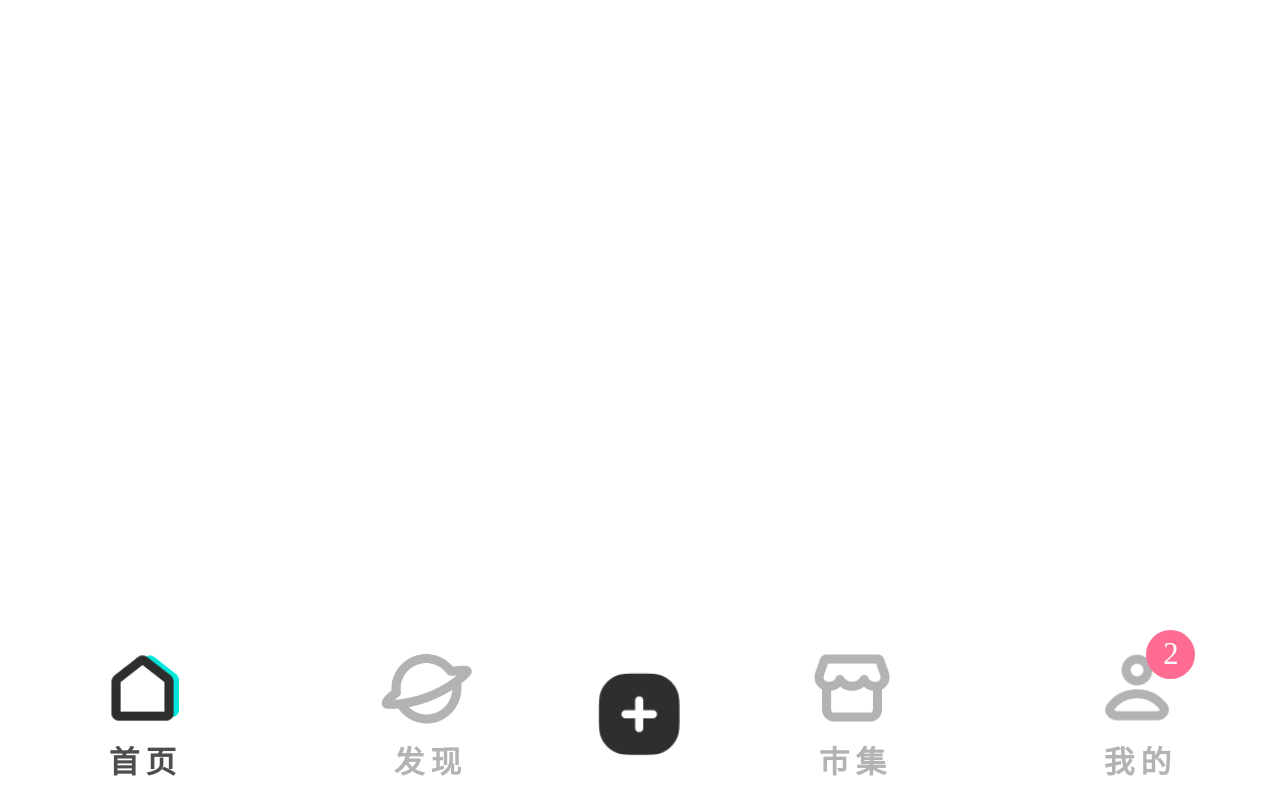
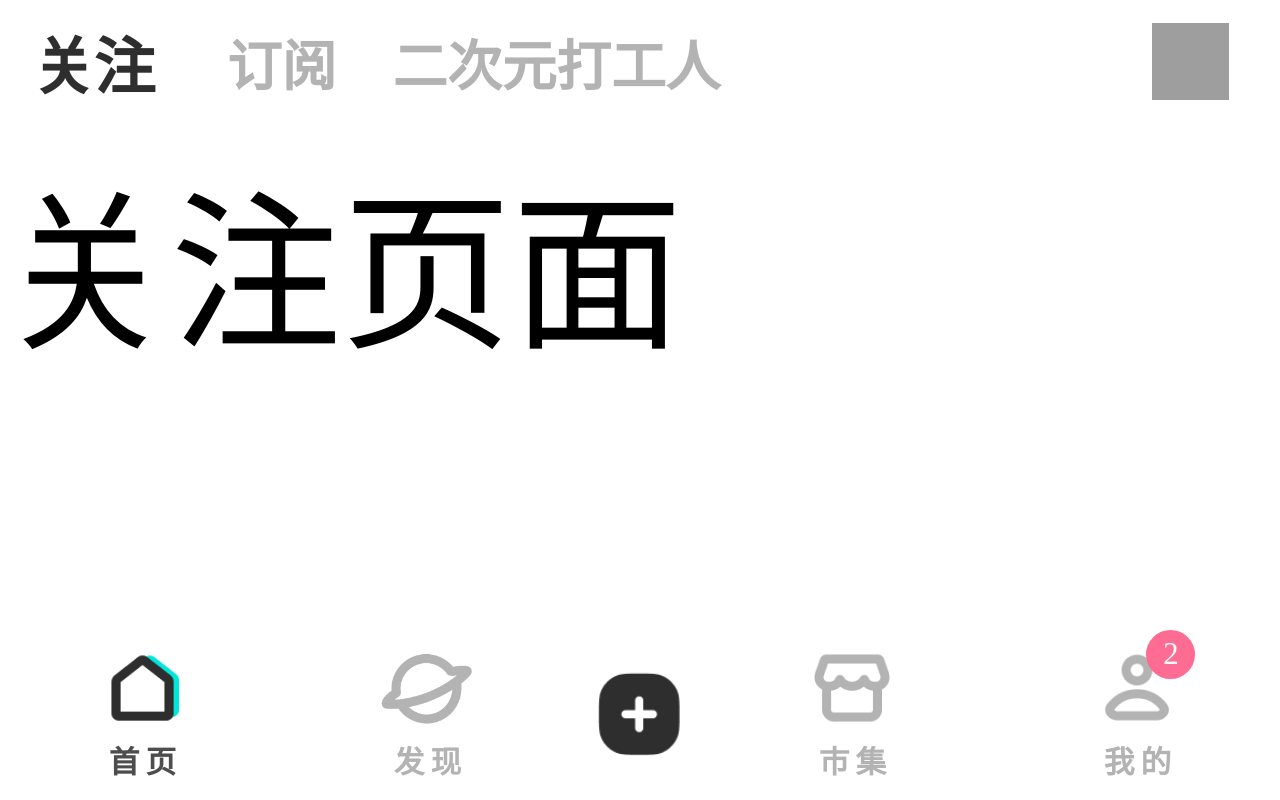
Before and after one commit to lgldlk/neteaseTopic1, a Vue app: page /home in a window 1280 px wide. Built offline with nearby package versions, Linux system fonts and the light colour scheme; grey boxes are pictures that could not be loaded.

Commit message:
🚀 将页面滑动逻辑抽离成hook，并编写首页市集的标题栏

```diff
--- a/src/components/mainLayout/components/tabbar/index.vue
+++ b/src/components/mainLayout/components/tabbar/index.vue
@@ -23,7 +23,7 @@
 </template>
 <script >
 import { defineComponent, computed } from 'vue'
-import baseApi from '@/componentApi'
+import baseApi from '@/hook'
 
 export default defineComponent({
   name: 'tabbar',
--- a/src/components/mainLayout/index.vue
+++ b/src/components/mainLayout/index.vue
@@ -20,7 +20,7 @@ export default defineComponent({
 <style scoped lang='scss'>
 .mainPage {
   height: 100vh;
-  width: 100vh;
+  width: 100vw;
   .tabbar {
     position: fixed;
     bottom: 0;
@@ -29,3 +29,36 @@ export default defineComponent({
   }
 }
 </style>
+<style  lang='scss'>
+.topBar {
+  position: fixed;
+  top: 0;
+  left: 0;
+  right: 0;
+
+  height: $topBarHeight;
+  box-sizing: border-box;
+}
+.pageCon {
+  height: calc(100vh - $bottomHeight);
+  width: 100vw;
+  position: relative;
+}
+.mainCon {
+  top: $topBarHeight;
+}
+.mainCon.swiper {
+  .swiper-slide {
+    height: calc(100vh - $bottomHeight - $topBarHeight);
+    width: 100vw;
+  }
+  .swiper-pagination {
+    .swiper-pagination-bullet {
+      background: rgb(255, 255, 255);
+    }
+    .swiper-pagination-bullet-active {
+      background: rgb(255, 255, 255);
+    }
+  }
+}
+</style>
--- /dev/null
+++ b/src/hook/pageTopBar.js
@@ -0,0 +1,46 @@
+import { toRefs, ref, watch } from "vue";
+
+/**
+ * @description: 提取头部标题栏组件用于swiper切换和监听的逻辑
+ */
+
+/**
+ * @description: 标题栏的hook
+ */
+
+export const topBarSwiper = (props, context) => {
+    const { selectIndex: nowSelectIndex } = toRefs(props);
+    const changeSwiperIndex = (index) => {
+        context.emit("update:selectIndex", index);
+    };
+
+    return {
+        nowSelectIndex,
+        changeSwiperIndex,
+    };
+};
+/**
+ * @description: 页面的hook
+ */
+export const pageSwiper = () => {
+    let mainConSwiper = null;
+    const nowSelectIndex = ref(0),
+        mainConOnSwiper = (swiper) => {
+            mainConSwiper = swiper;
+        },
+        mainConOnSlideChange = (swiper) => {
+            nowSelectIndex.value = swiper.activeIndex;
+        };
+    watch(
+        [nowSelectIndex],
+        ([nowSelectIndex]) => {
+            mainConSwiper && mainConSwiper.slideTo(nowSelectIndex);
+        }, { immediate: true }
+    );
+    return {
+        nowSelectIndex,
+
+        mainConOnSwiper,
+        mainConOnSlideChange,
+    };
+};
--- a/src/views/discover/components/topBar.vue
+++ b/src/views/discover/components/topBar.vue
@@ -25,11 +25,12 @@
 </template>
 <script >
 import {
-  defineComponent, ref, onMounted, toRefs,
+  defineComponent, ref, onMounted,
   // computed,
 
 } from 'vue'
-import baseApi from '@/componentApi'
+import { topBarSwiper } from '@/hook/pageTopBar'
+import baseApi from '@/hook'
 export default defineComponent({
   name: 'topBar',
   props: {
@@ -47,11 +48,11 @@ export default defineComponent({
     })
 
 
-    const centerList = ['推荐', "热门", '视频']
-      , { selectIndex: nowSelectIndex } = toRefs(props)
-    const changeSwiperIndex = (index) => {
-      con.emit("update:selectIndex", index)
-    }
+    const centerList = ['推荐', "热门", '视频'];
+
+
+    const { nowSelectIndex,
+      changeSwiperIndex } = topBarSwiper(props, con)
     //本来想使用 dom节点和touch事件获得距离来操作dom节点达到底部指示条切换的操作，后面发现自定义scrollbar更方便
     // let centerBoxLeft = 0;
     // const
@@ -105,7 +106,7 @@ export default defineComponent({
   right: 0;
   justify-content: space-between;
 
-  font-size: 32px;
+  font-size: 0.32rem;
   height: $topBarHeight;
   box-sizing: border-box;
   .leftBox {
--- a/src/views/discover/index.vue
+++ b/src/views/discover/index.vue
@@ -1,8 +1,7 @@
 <template>
   <div class="pageCon">
     <topBar :selectIndex="nowSelectIndex"
-            @update:selectIndex="nowSelectIndex =$event"
-            ref="topBar"></topBar>
+            @update:selectIndex="nowSelectIndex =$event"></topBar>
     <swiper :modules="modules"
             :scrollbar="{
               el:'.mainConScrollbar',
@@ -24,13 +23,14 @@
 </template>
 
 <script >
-import { defineComponent, ref, watch } from 'vue'
+import { defineComponent } from 'vue'
 import topBar from './components/topBar.vue'
 // import { throttle } from "@/util";
 import { Swiper, SwiperSlide } from "swiper/vue/swiper-vue.js";
 import { Scrollbar } from "swiper";
 import "swiper/modules/scrollbar/scrollbar.min.css";
 import "swiper/swiper.min.css";
+import { pageSwiper } from '@/hook/pageTopBar'
 export default
   defineComponent({
     name: 'discover',
@@ -40,51 +40,12 @@ export default
       SwiperSlide
     },
     setup () {
-      let mainConSwiper = null
-      const
-        topBar = ref(null),
-        nowSelectIndex = ref(0)
-        ,
+      const { nowSelectIndex,
+        mainConOnSwiper,
+        mainConOnSlideChange } = pageSwiper()
 
-        mainConOnSwiper = (swiper) => {
-          mainConSwiper = swiper
-        },
-        mainConOnSlideChange = (swiper) => {
-          nowSelectIndex.value = swiper.activeIndex
-
-        }
-      watch([nowSelectIndex], ([nowSelectIndex]) => {
-        mainConSwiper && mainConSwiper.slideTo(nowSelectIndex)
-      }, { immediate: true })
-
-
-
-
-      // let inTouch = false;
-      // const mainConTouchStart = () => {
-      //   inTouch = true
-      //   inTouch
-      //   throttle
-      // }
-      //   , mainConTouchMove = () => {
-      //     // console.log("🥖 ~ file: index.vue ~ line 31 ~ setup ~ swiper,event", swiper, event)
-      //     // throttle(() => {
-
-      //     //   topBar.value.setBottomLeft(inTouch)
-      //     // }, 200)
-
-      //   }, mainConTouchEnd = () => {
-      //     inTouch = false
-
-      //     // topBar.value.setBottomLeft(inTouch)
-
-      //   }
       return {
         nowSelectIndex,
-        // mainConTouchMove,
-        // mainConTouchStart,
-        // mainConTouchEnd,
-        topBar,
         modules: [Scrollbar,],
         mainConOnSwiper,
         mainConOnSlideChange
@@ -93,28 +54,6 @@ export default
   })
 </script>
 <style scoped lang='scss'>
-.pageCon {
-  height: calc(100vh - $bottomHeight);
-  width: 100vw;
-  position: relative;
-}
-.mainCon {
-  top: $topBarHeight;
-}
-.mainCon.swiper:deep() {
-  .swiper-slide {
-    height: calc(100vh - $bottomHeight - $topBarHeight);
-    width: 100vw;
-  }
-  .swiper-pagination {
-    .swiper-pagination-bullet {
-      background: rgb(255, 255, 255);
-    }
-    .swiper-pagination-bullet-active {
-      background: rgb(255, 255, 255);
-    }
-  }
-}
 .mainConScrollbar:deep() {
   background-color: transparent;
 
@@ -141,5 +80,3 @@ export default
   }
 }
 </style>
-<style  lang='scss'>
-</style>
--- a/src/views/fair/index.vue
+++ b/src/views/fair/index.vue
@@ -1,5 +1,9 @@
 <template>
-  <div></div>
+  <div class="pageCon">
+    <div class="topBar center">
+      <img :src="require('@/assets/fair/topTitle.png')" />
+    </div>
+  </div>
 </template>
 <script >
 import { defineComponent } from 'vue'
@@ -10,4 +14,10 @@ export default defineComponent({
 })
 </script>
 <style scoped lang='scss'>
+.topBar {
+  img {
+    width: 1.96rem;
+    height: 0.44rem;
+  }
+}
 </style>
--- /dev/null
+++ b/src/views/home/components/topBar.vue
@@ -0,0 +1,92 @@
+<template>
+  <div class="topBar row">
+    <div class="leftBox row">
+      <div class="leftItem"
+           v-for="(item,index) in swiperTitleList"
+           :class="{
+'activeItem': nowSelectIndex==index
+           }"
+           :key="item"
+           @click="changeSwiperIndex(index)">{{item}}</div>
+
+    </div>
+
+    <div class="rightBox">
+      <img :src="require('@/assets/home/personAdd.png')" />
+    </div>
+  </div>
+</template>
+<script >
+import {
+  defineComponent
+
+} from 'vue'
+import { topBarSwiper } from '@/hook/pageTopBar'
+
+export default defineComponent({
+  name: 'topBar',
+  props: {
+    selectIndex: {
+      type: Number,
+    },
+
+  },
+  setup (props, con) {
+
+
+    const swiperTitleList = ['关注', "订阅", '二次元打工人'];
+
+
+    const { nowSelectIndex,
+      changeSwiperIndex } = topBarSwiper(props, con)
+
+
+
+    return {
+      swiperTitleList,
+      nowSelectIndex,
+      changeSwiperIndex
+
+    }
+  }
+})
+</script>
+<style scoped lang='scss'>
+.topBar {
+  position: fixed;
+  top: 0;
+  left: 0;
+  right: 0;
+  justify-content: space-between;
+
+  font-size: 0.32rem;
+  height: $topBarHeight;
+  box-sizing: border-box;
+  .leftBox {
+    .leftItem {
+      font-weight: bold;
+      margin: 0 0.1rem;
+      color: var(--discover-topBar-noSelect);
+
+      height: 100%;
+      line-height: $topBarHeight;
+      width: 0.9rem;
+      text-align: center;
+      position: relative;
+      white-space: nowrap;
+    }
+    .activeItem {
+      color: var(--discover-topBar-selected);
+      font-size: 0.36rem;
+    }
+  }
+  .rightBox {
+    padding: 0.1rem;
+    padding-right: 0.3rem;
+    img {
+      width: 0.45rem;
+      height: 0.45rem;
+    }
+  }
+}
+</style>
--- a/src/views/home/index.vue
+++ b/src/views/home/index.vue
@@ -1,11 +1,45 @@
 <template>
-  <div></div>
+  <div class="pageCon">
+    <topBar :selectIndex="nowSelectIndex"
+            @update:selectIndex="nowSelectIndex =$event">
+
+    </topBar>
+    <swiper @swiper="mainConOnSwiper"
+            @slideChange="mainConOnSlideChange"
+            :touchRatio="0.7"
+            class="mainCon">
+      <swiper-slide>关注页面</swiper-slide>
+      <swiper-slide>订阅页面</swiper-slide>
+      <swiper-slide>二次元打工人页面</swiper-slide>
+    </swiper>
+  </div>
 </template>
 <script >
 import { defineComponent } from 'vue'
+import topBar from './components/topBar.vue'
+
+import { pageSwiper } from '@/hook/pageTopBar'
+import { Swiper, SwiperSlide } from "swiper/vue/swiper-vue.js";
+
+import "swiper/modules/scrollbar/scrollbar.min.css";
+import "swiper/swiper.min.css";
 export default defineComponent({
   name: 'home',
+  components: {
+    topBar,
+    Swiper,
+    SwiperSlide
+  },
   setup () {
+    const { nowSelectIndex,
+      mainConOnSwiper,
+      mainConOnSlideChange } = pageSwiper()
+
+    return {
+      nowSelectIndex,
+      mainConOnSwiper,
+      mainConOnSlideChange
+    }
   }
 })
 </script>
```
Also changed, not shown: src/assets/fair/darkTopTitle.png (added), src/assets/fair/topTitle.png (added), src/hook/index.js (renamed from src/componentApi/index.js).
